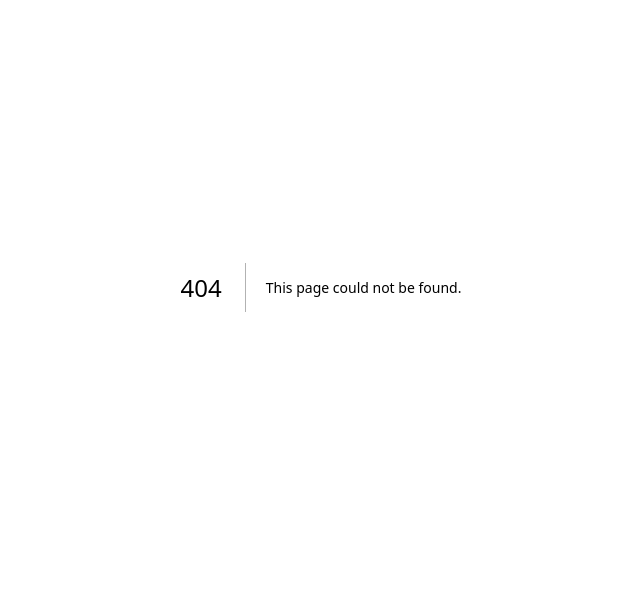
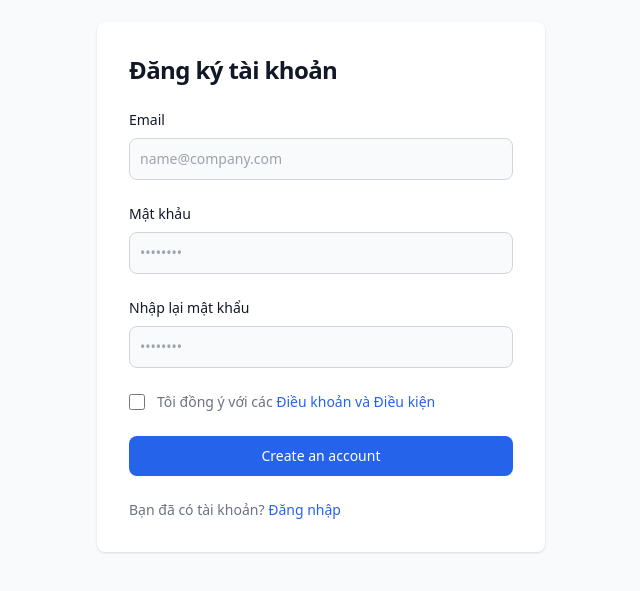
Before and after one commit to dvb28/scanning, a Next.js app: page /auth/register in a window 1280 px wide. Before the commit this address had no page. Shown: the part 113-704 px from the top of the page, without its empty margins (319-959 px from the left). Built offline with nearby package versions, Linux system fonts and the light colour scheme.

Commit message:
1:02 20/5

```diff
--- /dev/null
+++ b/src/pages/auth/login.js
@@ -0,0 +1,48 @@
+import Link from 'next/link'
+import React from 'react'
+
+export default function Login() {
+  return (
+     <section className="bg-gray-50 dark:bg-gray-900">
+     <div className="flex flex-col items-center justify-center px-6 py-8 mx-auto md:h-screen lg:py-0">
+         {/* <a href="#" className="flex items-center mb-6 text-2xl font-semibold text-gray-900 dark:text-white">
+             <img className="w-8 h-8 mr-2" src="https://flowbite.s3.amazonaws.com/blocks/marketing-ui/logo.svg" alt="logo"></img>
+             Flowbite
+         </a> */}
+         <div className="w-full bg-white rounded-lg shadow dark:border md:mt-0 sm:max-w-md xl:p-0 dark:bg-gray-800 dark:border-gray-700">
+             <div className="p-6 space-y-4 md:space-y-6 sm:p-8">
+                 <h1 className="text-xl font-bold leading-tight tracking-tight text-gray-900 md:text-2xl dark:text-white">
+                     Đăng nhập vào tài khoản
+                 </h1>
+                 <form className="space-y-4 md:space-y-6" action="#">
+                     <div>
+                         <label for="email" className="block mb-2 text-sm font-medium text-gray-900 dark:text-white">Email</label>
+                         <input type="email" name="email" id="email" className="outline-none bg-gray-50 border border-gray-300 text-gray-900 sm:text-sm rounded-lg focus:ring-primary-600 focus:border-primary-600 block w-full p-2.5 dark:bg-gray-700 dark:border-gray-600 dark:placeholder-gray-400 dark:text-white dark:focus:ring-blue-500 dark:focus:border-blue-500" placeholder="youremail@gmail.com" required=""></input>
+                     </div>
+                     <div>
+                         <label for="password" className="block mb-2 text-sm font-medium text-gray-900 dark:text-white">Mật khẩu</label>
+                         <input type="password" name="password" id="password" placeholder="••••••••" className="outline-none bg-gray-50 border border-gray-300 text-gray-900 sm:text-sm rounded-lg focus:ring-primary-600 focus:border-primary-600 block w-full p-2.5 dark:bg-gray-700 dark:border-gray-600 dark:placeholder-gray-400 dark:text-white dark:focus:ring-blue-500 dark:focus:border-blue-500" required=""></input>
+                     </div>
+                     <div className="flex items-center justify-between">
+                         <div className="flex items-start">
+                             <div className="flex items-center h-5">
+                               <input id="remember" aria-describedby="remember" type="checkbox" className="w-4 h-4 border border-gray-300 rounded bg-gray-50 focus:ring-3 focus:ring-primary-300 dark:bg-gray-700 dark:border-gray-600 dark:focus:ring-primary-600 dark:ring-offset-gray-800" required=""></input>
+                             </div>
+                             <div className="ml-3 text-sm">
+                               <label for="remember" className="text-gray-500 dark:text-gray-300">Ghi nhớ tài khoản!</label>
+                             </div>
+                         </div>
+                         <a href="#" className="text-sm font-medium text-primary-600 hover:underline dark:text-primary-500">Quên mật khẩu?</a>
+                     </div>
+                     <button type="submit" className="w-full text-white bg-primary-600 hover:bg-primary-700 focus:ring-4 focus:outline-none focus:ring-primary-300 font-medium rounded-lg text-sm px-5 py-2.5 text-center dark:bg-primary-600 dark:hover:bg-primary-700 dark:focus:ring-primary-800">Đăng nhập</button>
+                     <p className="text-sm font-light text-gray-500 dark:text-gray-400">
+                         Bạn chưa có tài khoản?
+                         <Link href="/auth/register" className="font-medium text-primary-600 hover:underline dark:text-primary-500"> Đăng ký</Link>
+                     </p>
+                 </form>
+             </div>
+         </div>
+     </div>
+   </section>
+  )
+}
--- /dev/null
+++ b/src/pages/auth/register.js
@@ -0,0 +1,48 @@
+import Link from 'next/link'
+import React from 'react'
+
+export default function Register() {
+  return (
+     <section className="bg-gray-50 dark:bg-gray-900">
+          <div className="flex flex-col items-center justify-center px-6 py-8 mx-auto md:h-screen lg:py-0">
+               {/* <a href="#" className="flex items-center mb-6 text-2xl font-semibold text-gray-900 dark:text-white">
+                    <img className="w-8 h-8 mr-2" src="https://flowbite.s3.amazonaws.com/blocks/marketing-ui/logo.svg" alt="logo"></img>
+                    Flowbite
+               </a> */}
+               <div className="w-full bg-white rounded-lg shadow dark:border md:mt-0 sm:max-w-md xl:p-0 dark:bg-gray-800 dark:border-gray-700">
+                    <div className="p-6 space-y-4 md:space-y-6 sm:p-8">
+                         <h1 className="text-xl font-bold leading-tight tracking-tight text-gray-900 md:text-2xl dark:text-white">
+                              Đăng ký tài khoản
+                         </h1>
+                         <form className="space-y-4 md:space-y-6" action="#">
+                              <div>
+                                   <label for="email" className="block mb-2 text-sm font-medium text-gray-900 dark:text-white">Email</label>
+                                   <input type="email" name="email" id="email" className="outline-none bg-gray-50 border border-gray-300 text-gray-900 sm:text-sm rounded-lg focus:ring-primary-600 focus:border-primary-600 block w-full p-2.5 dark:bg-gray-700 dark:border-gray-600 dark:placeholder-gray-400 dark:text-white dark:focus:ring-blue-500 dark:focus:border-blue-500" placeholder="name@company.com" required=""></input>
+                              </div>
+                              <div>
+                                   <label for="password" className="block mb-2 text-sm font-medium text-gray-900 dark:text-white">Mật khảu</label>
+                                   <input type="password" name="password" id="password" placeholder="••••••••" className="outline-none bg-gray-50 border border-gray-300 text-gray-900 sm:text-sm rounded-lg focus:ring-primary-600 focus:border-primary-600 block w-full p-2.5 dark:bg-gray-700 dark:border-gray-600 dark:placeholder-gray-400 dark:text-white dark:focus:ring-blue-500 dark:focus:border-blue-500" required=""></input>
+                              </div>
+                              <div>
+                                   <label for="confirm-password" className="block mb-2 text-sm font-medium text-gray-900 dark:text-white">Nhập lại mật khẩu</label>
+                                   <input type="confirm-password" name="confirm-password" id="confirm-password" placeholder="••••••••" className="outline-none bg-gray-50 border border-gray-300 text-gray-900 sm:text-sm rounded-lg focus:ring-primary-600 focus:border-primary-600 block w-full p-2.5 dark:bg-gray-700 dark:border-gray-600 dark:placeholder-gray-400 dark:text-white dark:focus:ring-blue-500 dark:focus:border-blue-500" required=""></input>
+                              </div>
+                              <div className="flex items-start">
+                                   <div className="flex items-center h-5">
+                                   <input id="terms" aria-describedby="terms" type="checkbox" className="outline-none w-4 h-4 border border-gray-300 rounded bg-gray-50 focus:ring-3 focus:ring-primary-300 dark:bg-gray-700 dark:border-gray-600 dark:focus:ring-primary-600 dark:ring-offset-gray-800" required=""></input>
+                                   </div>
+                                   <div className="ml-3 text-sm">
+                                   <label for="terms" className="font-light text-gray-500 dark:text-gray-300">Tôi đồng ý với các <a className="font-medium text-primary-600 hover:underline dark:text-primary-500" href="#">Điều khoản và Điều kiện</a></label>
+                                   </div>
+                              </div>
+                              <button type="submit" className="w-full text-white bg-primary-600 hover:bg-primary-700 focus:ring-4 focus:outline-none focus:ring-primary-300 font-medium rounded-lg text-sm px-5 py-2.5 text-center dark:bg-primary-600 dark:hover:bg-primary-700 dark:focus:ring-primary-800">Create an account</button>
+                              <p className="text-sm font-light text-gray-500 dark:text-gray-400">
+                                   Bạn đã có tài khoản? <Link href="/auth/login" className="font-medium text-primary-600 hover:underline dark:text-primary-500"> Đăng nhập</Link>
+                              </p>
+                         </form>
+                    </div>
+               </div>
+          </div>
+   </section>
+  )
+}
--- a/src/pages/index.js
+++ b/src/pages/index.js
@@ -1,9 +1,14 @@
-import { Inter } from 'next/font/google'
-
-const inter = Inter({ subsets: ['latin'] })
+import { useEffect } from 'react';
+import { useRouter } from 'next/router';
 
 export default function Home() {
+  const route = useRouter();
+
+  useEffect(() => {
+    route.push('/auth/login');
+  }, []);
+
   return (
-    <div className='mt-5'>Đào Việt Bảo</div>
-  )
+    <></>
+  );
 }
--- a/tailwind.config.js
+++ b/tailwind.config.js
@@ -12,6 +12,9 @@
         'gradient-conic':
           'conic-gradient(from 180deg at 50% 50%, var(--tw-gradient-stops))',
       },
+      colors: {
+        primary: {"50":"#eff6ff","100":"#dbeafe","200":"#bfdbfe","300":"#93c5fd","400":"#60a5fa","500":"#3b82f6","600":"#2563eb","700":"#1d4ed8","800":"#1e40af","900":"#1e3a8a"}
+      }
     },
   },
   plugins: [],
```
